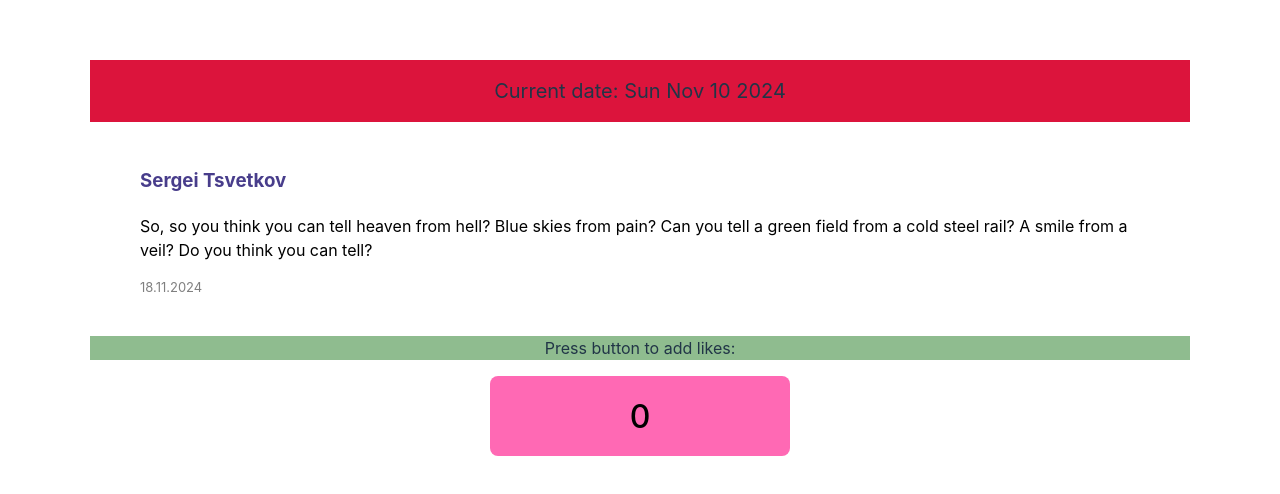
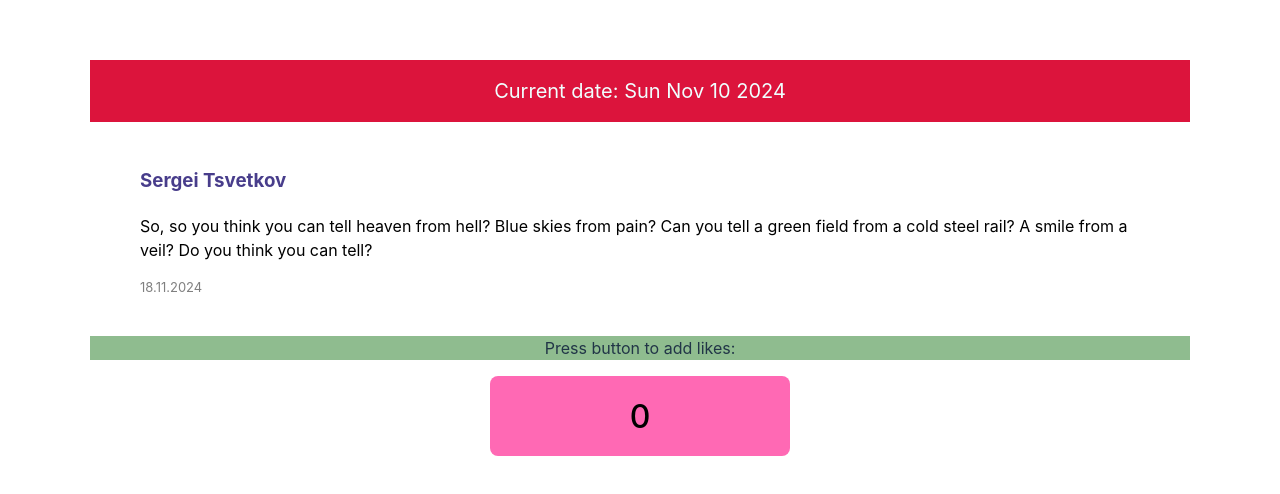
Before and after one commit to tsvetkovsergey/git-practice, a React (Vite) app: page / in a window 1280 px wide. Shown: the part 142-636 px from the top of the page. Built offline with nearby package versions, Linux system fonts and the light colour scheme.

Commit message:
date block azure text color

```diff
--- a/src/components/DateBlock/DateBlock.styles.css
+++ b/src/components/DateBlock/DateBlock.styles.css
@@ -1,9 +1,6 @@
 .block {
   background-color: crimson;
-<<<<<<< HEAD
   color: azure;
   padding: 16px;
   font-size: 20px;
-=======
->>>>>>> aa214a6 (crimson date block)
 }
```
